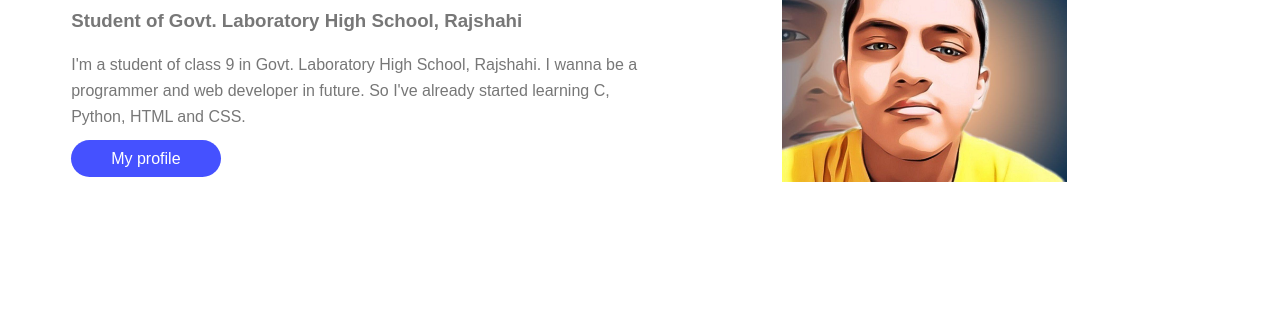
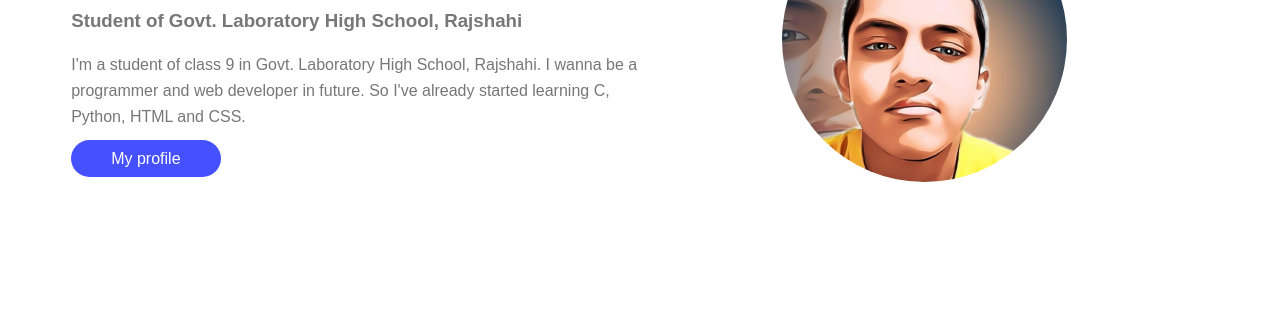
Before and after one commit to nayeemur-rahman/Portfolio, a plain HTML site: page index.html in a window 1280 px wide. Shown: the part 174-495 px from the top of the page. Drawn offline with Linux system fonts and the light colour scheme.

Commit message:
Update index.html

```diff
--- a/index.html
+++ b/index.html
@@ -21,7 +21,8 @@
             }
             .side-img{
                 width: 50%;
-                padding-left: 25%;
+                margin-left: 25%;
+                border-radius:250px;
             }
             h1{
                 font-size: 2.2em;
```
